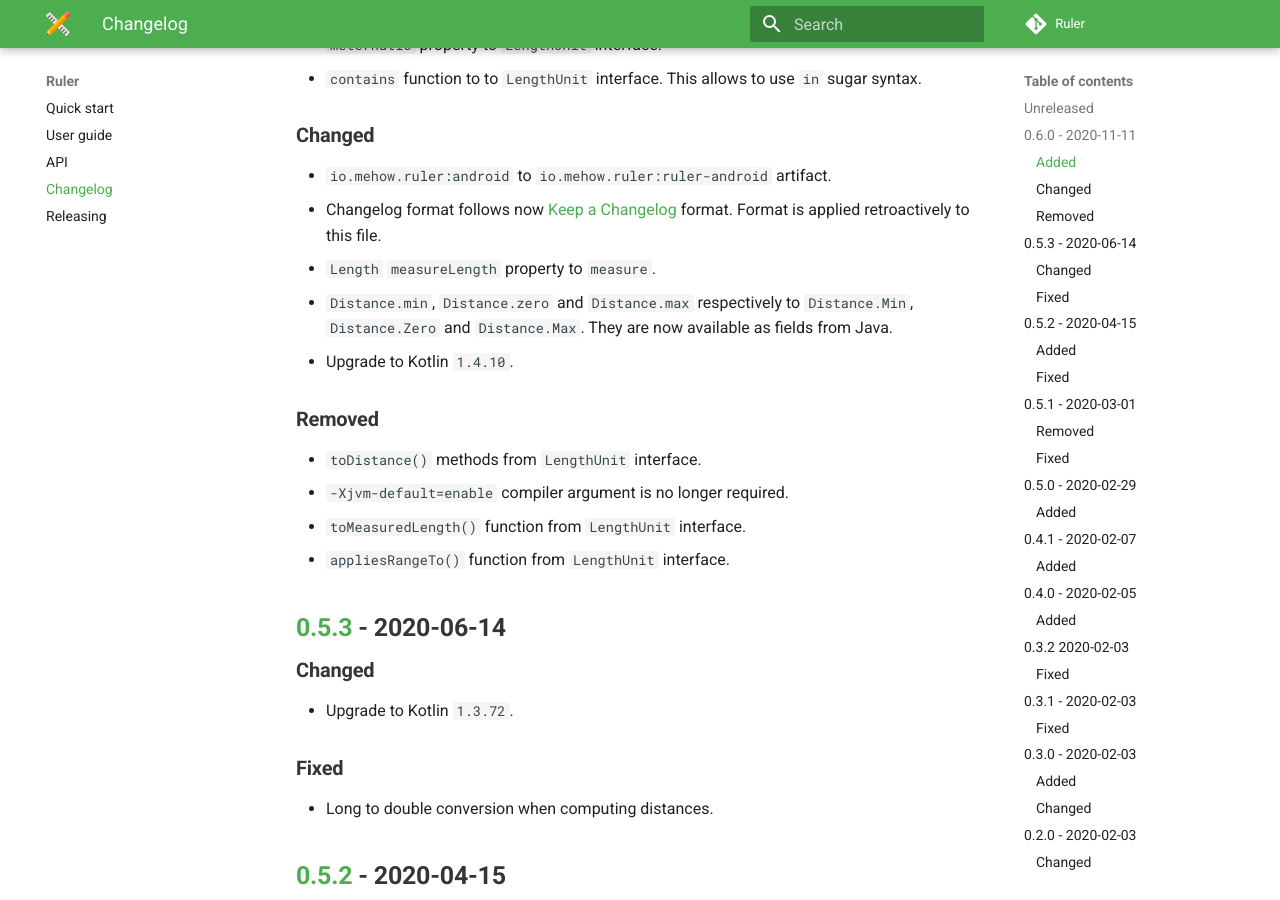
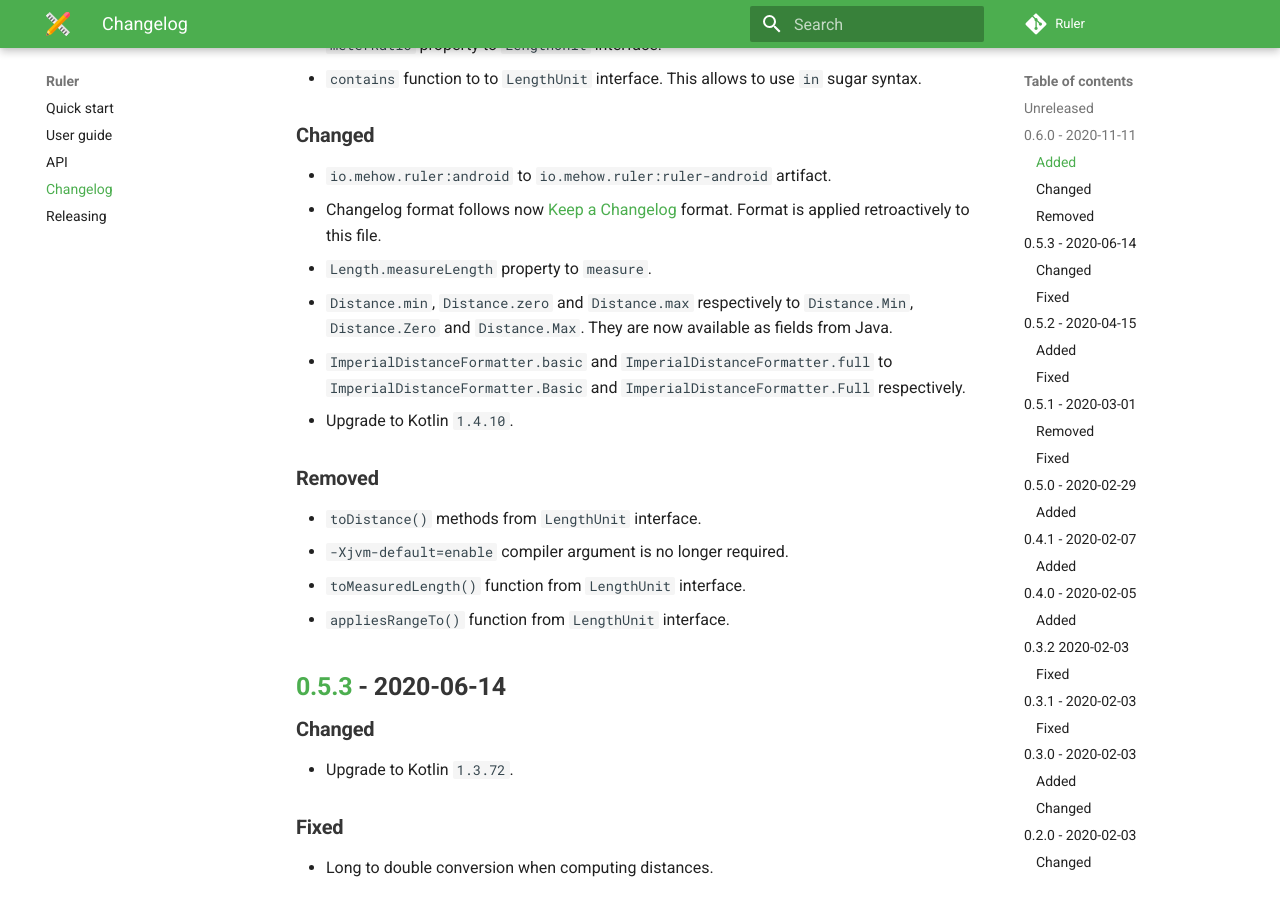
Before and after one commit to MiSikora/ruler, an MkDocs documentation site: the page built from docs/changelog.md, in a window 1280 px wide and 900 px high, scrolled down 405 px. Built offline with MkDocs 1.6.1 and Material for MkDocs 9.7.7, drawn with Linux system fonts in a browser that asks for light colours; comment, search, counter and statistics services are not loaded.

Commit message:
Add missing entry to changelog

```diff
--- a/docs/changelog.md
+++ b/docs/changelog.md
@@ -15,8 +15,9 @@ and this project adheres to [Semantic Versioning](https://semver.org/spec/v2.0.0
 ### Changed
 - `io.mehow.ruler:android` to `io.mehow.ruler:ruler-android` artifact.
 - Changelog format follows now [Keep a Changelog](https://keepachangelog.com/) format. Format is applied retroactively to this file.
-- `Length` `measureLength` property to `measure`.
+- `Length.measureLength` property to `measure`.
 - `Distance.min`, `Distance.zero` and `Distance.max` respectively to `Distance.Min`, `Distance.Zero` and `Distance.Max`. They are now available as fields from Java.
+- `ImperialDistanceFormatter.basic` and `ImperialDistanceFormatter.full` to `ImperialDistanceFormatter.Basic` and `ImperialDistanceFormatter.Full` respectively.
 - Upgrade to Kotlin `1.4.10`.
 
 ### Removed
```
